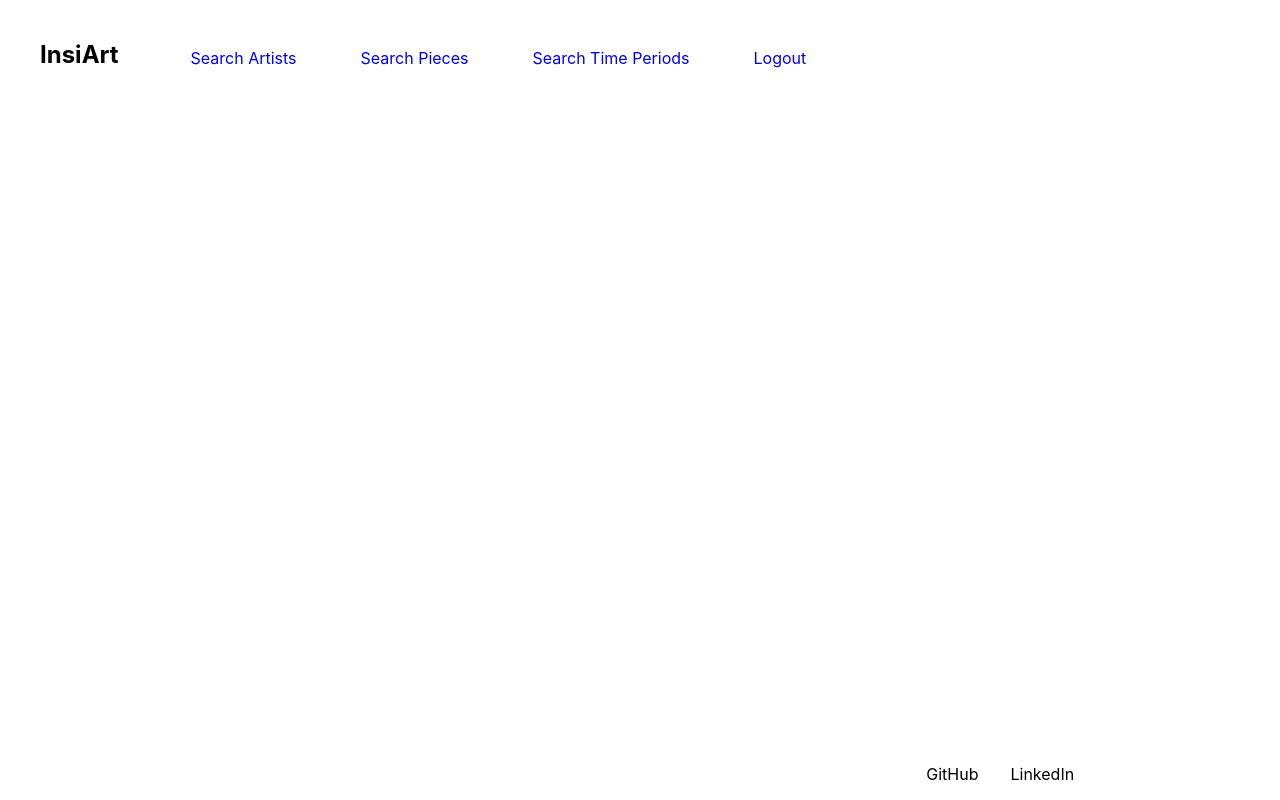
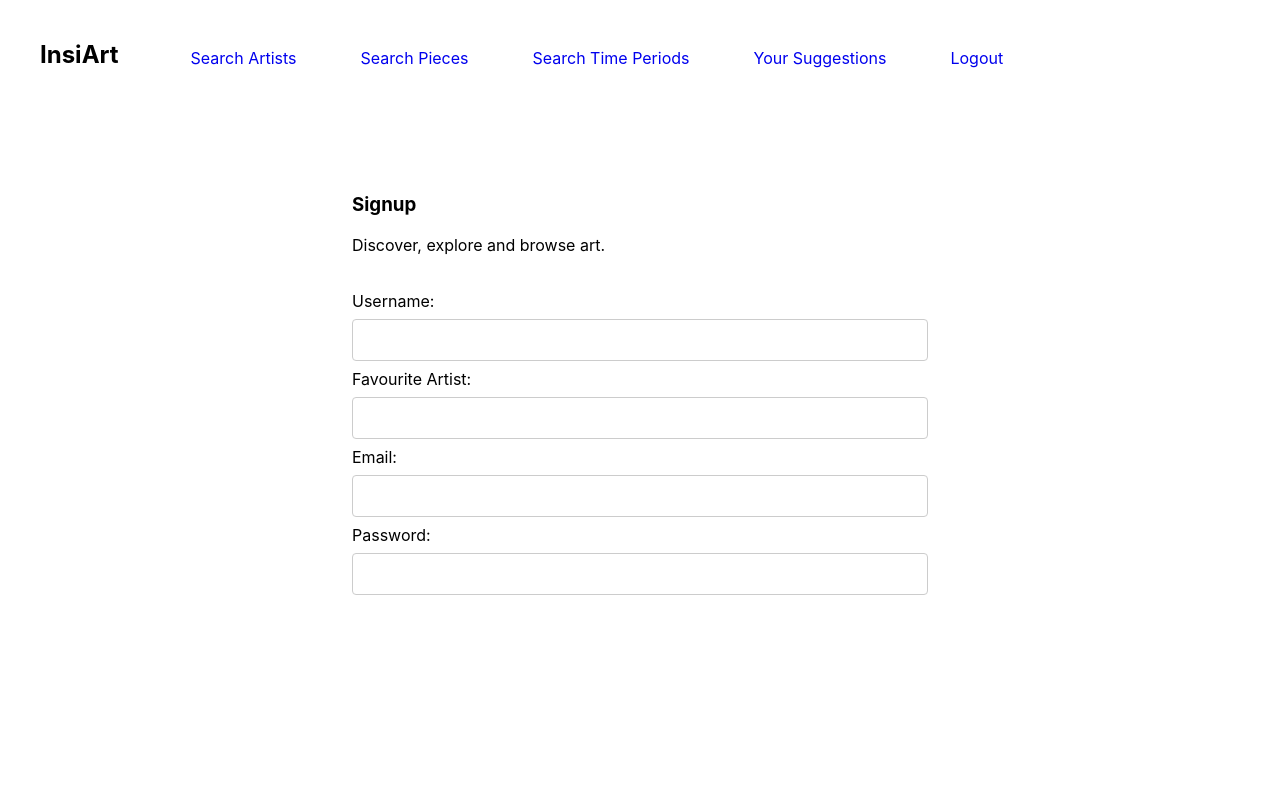
Before and after one commit to RitzGL/insiart, a React (Create React App) app in the folder client/: page / in a window 1280 px wide. Built offline with nearby package versions, Linux system fonts and the light colour scheme.

Commit message:
Details on Header, Styles on SignupForm
Styled one of the forms, added some additional details to header

```diff
--- a/client/src/App.js
+++ b/client/src/App.js
@@ -1,11 +1,12 @@
 import './App.css';
 import Header from './components/Header';
 import Footer from './components/Footer';
+import SignupForm from './components/Forms/SignupForm';
 
 function App() {
   return (<>
     <Header />
-    <Footer />
+    <SignupForm />
     </>
   );
 }
--- a/client/src/components/Footer/index.jsx
+++ b/client/src/components/Footer/index.jsx
@@ -1,5 +1,7 @@
 import React from "react";
 import "./styles.css";
+
+// Footer gets styled weirdly when the form gets added
 
 function Footer() {
   return (
--- a/client/src/components/Forms/SignupForm/index.jsx
+++ b/client/src/components/Forms/SignupForm/index.jsx
@@ -0,0 +1,43 @@
+import React from "react";
+import "./styles.css";
+
+function SignupForm() {
+  function submitForm() {
+    // request to the server, containing all the information
+    // server then creates the user, and adds to database
+  }
+  //   OPTIONAL: DEPENDENT ON HOW DEVELOPMENT IS GOING
+  //   function getOptionsByDepartment() {
+  //     request to server, to get all the departments available
+  //     server then responds with an array of objects
+  //     return;
+  //   }
+
+  return (
+    <section>
+        <h3>Signup</h3>
+        <p>Discover, explore and browse art.</p>
+        <br />
+      <form onSubmit={submitForm}>
+        <label htmlFor="name">Username:</label>
+        <input type="text" id="name" name="name" />
+
+        <label htmlFor="faveArtist">Favourite Artist:</label>
+        <input type="text" id="faveArtist" name="faveArtist" />
+
+        {/* <label htmlFor="departments">Favourite Type:</label>
+        <select name="department" id="department">
+          {getOptionsByDepartment()}
+        </select> */}
+
+        <label htmlFor="email">Email:</label>
+        <input type="email" id="email" name="email" />
+
+        <label htmlFor="password">Password:</label>
+        <input type="password" id="password" name="password" />
+      </form>
+    </section>
+  );
+}
+
+export default SignupForm;
--- a/client/src/components/Forms/SignupForm/styles.css
+++ b/client/src/components/Forms/SignupForm/styles.css
@@ -0,0 +1,35 @@
+input[type=text], select {
+    width: 100%;
+    padding: 12px 20px;
+    margin: 8px 0;
+    display: inline-block;
+    border: 1px solid #ccc;
+    border-radius: 4px;
+    box-sizing: border-box;
+  }
+
+  input[type=email], select {
+    width: 100%;
+    padding: 12px 20px;
+    margin: 8px 0;
+    display: inline-block;
+    border: 1px solid #ccc;
+    border-radius: 4px;
+    box-sizing: border-box;
+  }
+
+  input[type=password], select {
+    width: 100%;
+    padding: 12px 20px;
+    margin: 8px 0;
+    display: inline-block;
+    border: 1px solid #ccc;
+    border-radius: 4px;
+    box-sizing: border-box;
+  }
+
+  section{
+      width: 45%;
+      margin: 0 auto;
+      margin-top: 6%;
+  }
--- a/client/src/components/Header/index.jsx
+++ b/client/src/components/Header/index.jsx
@@ -19,6 +19,9 @@ function Header() {
           <a href="/">Search Time Periods</a>
         </li>
         <li>
+          <a href="/">Your Suggestions</a>
+        </li>
+        <li>
           <a href="/" onClick={logout}>
             Logout
           </a>
```
Also changed, not shown: 1 other file (tests, documents, lock files or other folders).
